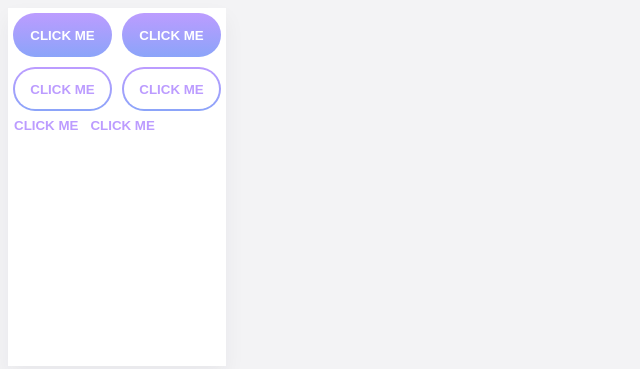
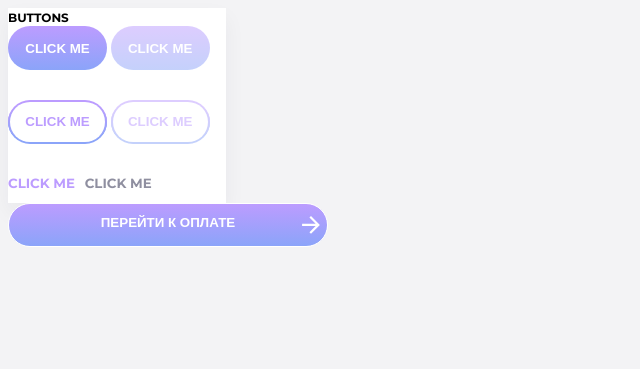
Before and after one commit to DmitriyDobrikov/FSD-Task-2, a website: page UIkit/FormElements/buttons/buttons.html in a window 1280 px wide. Shown: the whole page, without its empty margins (0-640 px from the left). Drawn offline with Linux system fonts and the light colour scheme.

Commit message:
Исправлены стили Buttons в Form Elements, начало работы с checkbox

```diff
--- a/UIkit/Colors&Type/style.css
+++ b/UIkit/Colors&Type/style.css
@@ -2,6 +2,7 @@
 
 body{
   font-family: "Montserrat",sans-serif;
+  font-size: 14px;
 }
 
 ul {
--- a/UIkit/FormElements/buttons/buttons.html
+++ b/UIkit/FormElements/buttons/buttons.html
@@ -13,27 +13,35 @@
 
       <div class="buttonsBlock">
 
+        <span class="H3">BUTTONS</span> <br>
+
         <button id="button-smole">CLICK ME</button>
 
+        <button id="button-smole" style="opacity: 0.5">CLICK ME</button>
 
-        <button id="button-smole" id="opacity">CLICK ME</button>
+        <button class="button-smole-border margintop"><div class="forbutton" >CLICK ME</div></button>
 
-        <div class="button-div">
-        <button class="button-smole-border">CLICK ME</button>
+        <button class="button-smole-border margintop" style="opacity: 0.5"><div class="forbutton" >CLICK ME</div></button>
+
+        <button class="button-smole-without-border margintop">CLICK ME</button>
+        <button class="button-smole-without-border margintop" style="color: rgba(31, 32, 65, 0.5);
+        ;">CLICK ME</button>
+
         </div>
-        <div class="button-div opacity-class">
-        <button class="button-smole-border">CLICK ME</button>
-        </div>
-
-        <button class="button-smole-without-border">CLICK ME</button>
-        <button class="button-smole-without-border">CLICK ME</button>
+      </div>
 
 
-<!--
-        <button id="buttonClassBig">ВОЙТИ</button>
-        <button id="buttonClassSmole">СОЗДАТЬ</button> -->
-        <script src="button.js"></script>
-        </div>
+
+
+      <div>
+        <button id="button-big">
+          <div>
+            ПЕРЕЙТИ К ОПЛАТЕ
+          </div>
+          <svg class="str" width="18" height="17" viewBox="0 0 18 17" fill="none">
+          <path d="M9 0.426758L17.0156 8.44238L9 16.458L7.59375 15.0518L13.1719 9.42676H0.984375V7.45801H13.1719L7.59375 1.83301L9 0.426758Z" fill="white"/>
+          </svg>
+        </button>
       </div>
 
     </main>
--- a/UIkit/FormElements/buttons/buttonsstyle.css
+++ b/UIkit/FormElements/buttons/buttonsstyle.css
@@ -6,16 +6,21 @@ body{
   font-size: 14px;
 }
 
+button {
+  outline: none;
+
+}
+
 .buttonsBlock {
   background-color: #ffffff;
   width: 218px;
-  height: 358px;
+  height: 195px;
   box-shadow: 0px 10px 20px rgba(31, 32, 65, 0.05);
-  display: inline-table;
+  display: inline-block;
+  padding-left: 0;
 }
 
-
-#buttonClassBig {
+#button-big {
   width: 320px;
   height: 44px;
   border: 1px solid;
@@ -23,33 +28,64 @@ body{
   background: linear-gradient(180deg, #BC9CFF 0%, #8BA4F9 100%);
   color: #ffffff;
   font-weight: 700;
-  margin: 20px;
+  /* margin: 20px; */
+  text-align: right;
 }
+
+#button-big:active {
+  opacity: 0.5;
+}
+
+
+#button-big svg {
+  display: inline-block;
+  vertical-align: middle;
+  fill: #fff;
+  width: 20px;
+  height: 20px;
+  /* margin-left: 20%; */
+}
+
+#button-big div {
+  float: left;
+  text-align: center;
+  background: none;
+  width: 70%;
+  margin-left: 15%;
+}
+
+
 .button-smole-border {
-  width: 95px;
-  height: 40px;
+  width: 99px;
+  height: 44px;
   color: #BC9CFF;
   font-weight: 700;
-  background-color: #ffffff;
-  border: 0px solid;
+  border-top: 2px solid #BC9CFF;
+  border-bottom: 2px solid #8BA4F9;
+  border-left: none;
+  border-right: none;
+  background-position: 0 0, 100% 0;
+  background-repeat: no-repeat;
+  -webkit-background-size: 99px 100%;
+  -moz-background-size: 99px 100%;
+  background-size: 99px 100%;
+  background-image: -webkit-linear-gradient(top, #BC9CFF 0%, #8BA4F9 100%), -webkit-linear-gradient(top, #BC9CFF 0%, #8BA4F9 100%);
+  background-image: -moz-linear-gradient(top, #BC9CFF 0%, #8BA4F9 100%), -moz-linear-gradient(top, #BC9CFF 0%, #8BA4F9 100%);
+  background-image: -o-linear-gradient(top, #BC9CFF 0%, #8BA4F9 100%), -o-linear-gradient(top, #BC9CFF 0%, #8BA4F9 100%);
+  background-image: linear-gradient(to bottom, #BC9CFF 0%, #8BA4F9 100%), linear-gradient(to bottom, #BC9CFF 0%, #8BA4F9 100%);
   border-radius: 22px;
-  display: inline-block;
-  margin-top: 2px;
+  outline: none;
+  /* margin: 5px; */
 }
 
 .button-smole-border:active {
-  border: 2px solid;
-  width: 99px;
-  height: 44px;
-  margin: 0%;
-  border: 2px rgba(255, 255, 255, 1) solid;
   opacity: 0.5;
 }
 
 #button-smole {
   width: 99px;
   height: 44px;
-  margin: 5px;
+  /* margin: 5px; */
   color: #ffffff;
   font-weight: 700;
   background: linear-gradient(180deg, #BC9CFF 0%, #8BA4F9 100%);
@@ -61,26 +97,42 @@ body{
   opacity: 0.5;
 }
 
-.button-div {
-  width: 99px;
-  height: 44px;
-  margin: 5px;
-  color: #ffffff;
-  font-weight: 700;
-  background: linear-gradient(180deg, #BC9CFF 0%, #8BA4F9 100%);
-  border: 0px solid;
-  border-radius: 22px;
-  text-align: center;
-  float: left;
-}
-
-.opacity {
-  opacity: 1;
-}
-
 .button-smole-without-border {
   border: 0px solid;
   background: none;
   font-weight: 700;
   color: #BC9CFF;
+  padding-left: 0px;
+  font-family: inherit;
 }
+
+.button-smole-without-border:active {
+  color: rgba(31, 32, 65, 0.5);
+}
+
+.forbutton {
+  background-color: #ffffff;
+  height: 40px;
+  width: 95px;
+  border-radius: 22px;
+  margin-left: -4px;
+  margin-top: -1px;
+  line-height: 39px;
+
+}
+
+.H3 {
+  font-size: 12px;
+  font-weight: 700;
+  margin-bottom: 16px;
+}
+
+
+.margintop {
+  margin-top: 30px;
+}
+
+
+.str {
+  margin-left: 10px;
+}
--- /dev/null
+++ b/UIkit/FormElements/checkboxButtons/checkboxButtonsstyle.css
@@ -0,0 +1,12 @@
+@import url('https://fonts.googleapis.com/css?family=Montserrat:100,100i,200,200i,300,300i,400,400i,500,500i,600,600i,700,700i,800,800i,900,900i&display=swap&subset=cyrillic');
+
+body{
+  font-family: "Montserrat",sans-serif;
+  background-color: rgba(31, 32, 65, 0.05);
+  font-size: 14px;
+}
+
+.divcheck {
+  display: inline-block;
+  width: 1222px;
+}
--- /dev/null
+++ b/src/index.js
@@ -0,0 +1 @@
+console.log("hello, world");
```
Also changed, not shown: UIkit/Cards/login/style.css (+5 -3 lines), UIkit/FormElements/checkboxButtons/checkboxButtons.html (added, +43 -0 lines), package.json (added, +20 -0 lines), webpack.config.js (added, +20 -0 lines), dist/main.js (added), nano .babelrc (added), 1 other file.
